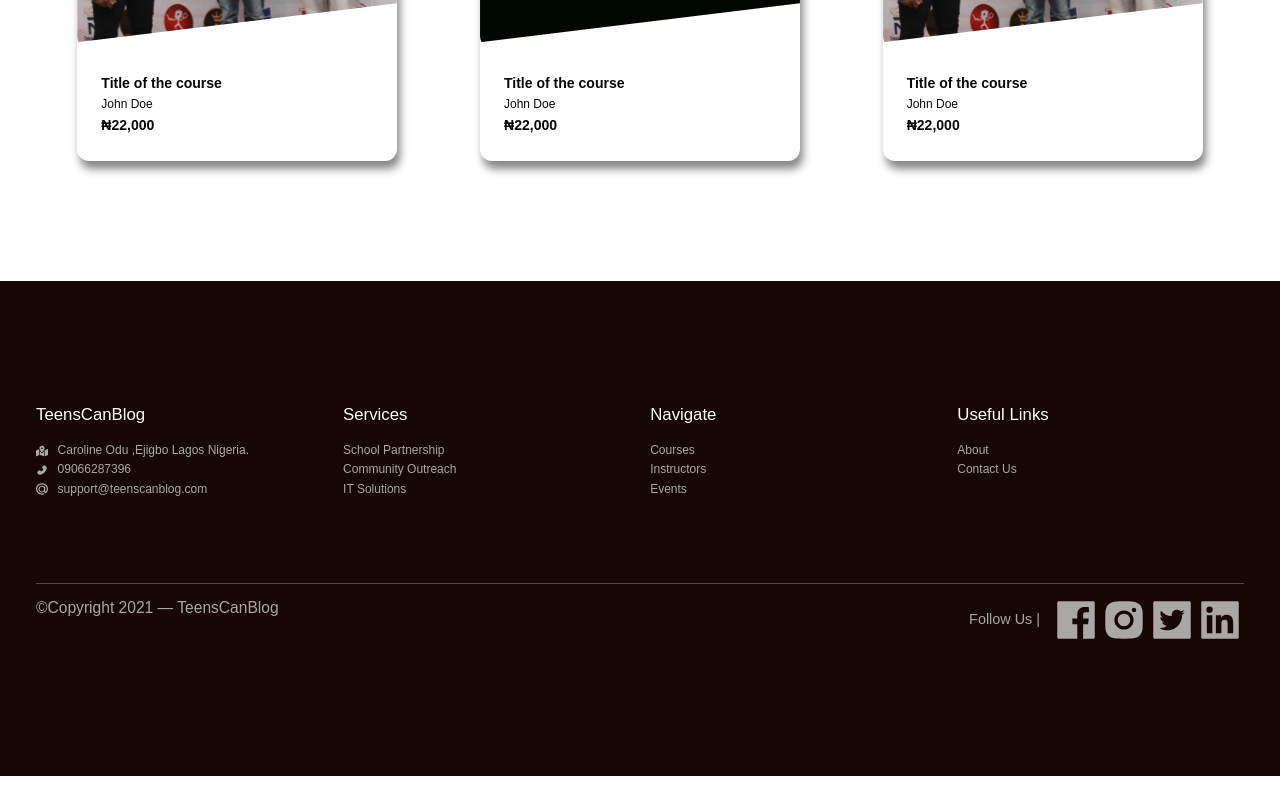
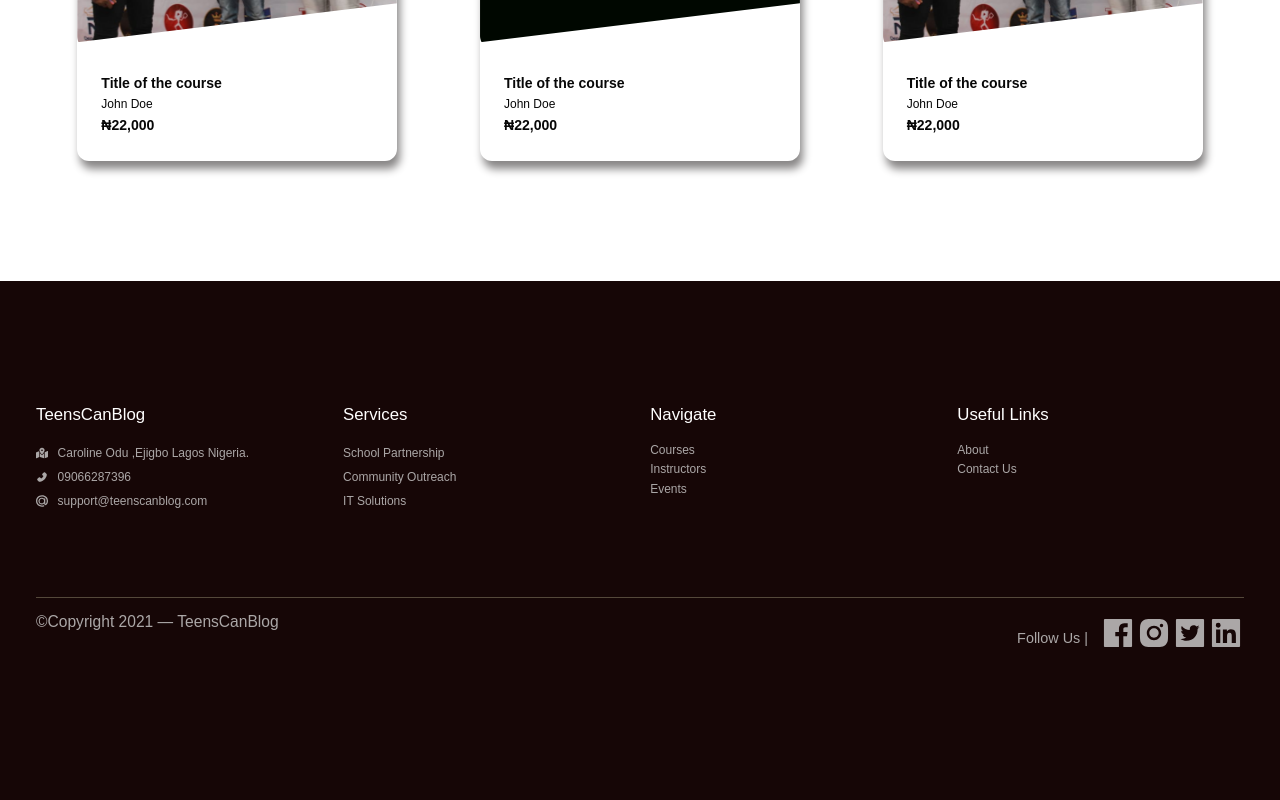
Before and after one commit to Niscolinx/teenscan, a React (Create React App) app: page / in a window 1280 px wide. Shown: the part 1408-2208 px from the top of the page. Before the commit the page ends 2184 px from the top, so only its background shows below. Built offline with nearby package versions, Linux system fonts and the light colour scheme; what react-router-last-location would draw is missing.

Commit message:
working on footer

```diff
--- a/src/components/Footer.tsx
+++ b/src/components/Footer.tsx
@@ -69,10 +69,18 @@ const Footer = () => {
                 <div className='footer__social--items'>
                     <p>
                         <span>Follow Us |</span>
-                        <AiFillFacebook />
-                        <AiFillInstagram />
-                        <AiFillTwitterSquare />
-                        <AiFillLinkedin />
+                        <Link to='/'>
+                            <AiFillFacebook />
+                        </Link>
+                        <Link to='/'>
+                            <AiFillInstagram />
+                        </Link>
+                        <Link to='/'>
+                            <AiFillTwitterSquare />
+                        </Link>
+                        <Link to='/'>
+                            <AiFillLinkedin />
+                        </Link>
                     </p>
                 </div>
             </div>
--- a/src/sass/components/footer.scss
+++ b/src/sass/components/footer.scss
@@ -12,8 +12,8 @@
 
     &__item {
         font-weight: 500;
-       // font-size: $font-clamp1;
-       font-size: 1rem;
+        // font-size: $font-clamp1;
+        font-size: 1rem;
 
         h3 {
             @extend .heading-3;
@@ -29,9 +29,10 @@
             li {
                 display: flex;
                 align-items: center;
+                line-height: 2;
 
                 svg {
-                    margin-right: .8rem;
+                    margin-right: 0.8rem;
                 }
             }
 
@@ -58,23 +59,23 @@
         font-size: $font-clamp1;
         padding: 1rem 0;
 
-        &--items>* {
+        &--items > * {
             display: flex;
             align-items: center;
-
         }
         &--items {
-            display: flex;
-            align-items: center;
+            p {
+                font-size: 3rem;
 
-            p{
-                font-size: 4rem;
-                span{
+                & > :link,
+                & > :visited {
+                    color: inherit;
+                }
+                span {
                     font-size: 1.2rem;
                     margin-right: 1rem;
                 }
             }
-
         }
         @include respond(bigger-phone) {
             display: grid;
@@ -106,8 +107,8 @@
             }
         }
 
-        // @include respond(bigger-phone) {
-        //     display: flex;
-        // }
+        @include respond(bigger-phone) {
+            display: flex;
+        }
     }
 }
```
